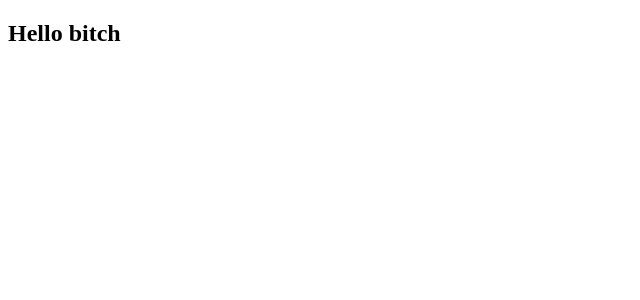
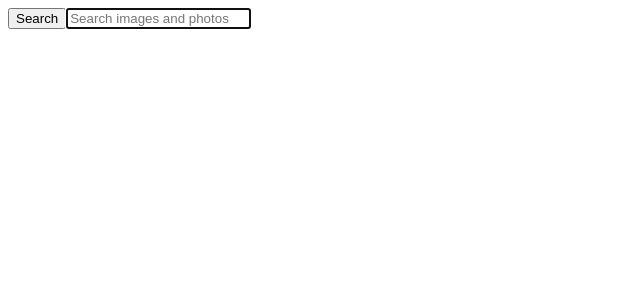
Before and after one commit to juliedevdes/goit-react-hw-03-image-finder, a React (Create React App) app: page / in a window 1280 px wide. Shown: the top 300 px of the page, without its empty margins (0-640 px from the left). Built offline with nearby package versions, Linux system fonts and the light colour scheme.

Commit message:
added search by submit

```diff
--- a/src/App.js
+++ b/src/App.js
@@ -1,10 +1,46 @@
 import React from "react";
 
+import Searchbar from "./components/Searchbar/Serachbar";
+import ImageGallery from "./components/ImageGallery/ImageGallery";
+import Loader from "./components/Loader/Loader";
+
 class App extends React.Component {
+  state = {
+    images: null,
+    pageNum: 1,
+    loading: false,
+    showModal: false,
+  };
+  onImgClick = (e) => {
+    console.log("click on img");
+    console.log(e.target);
+  };
+
+  onSubmit = (query) => {
+    this.setState({ loading: true });
+    fetch(
+      `https://pixabay.com/api/?image_type=photo&orientation=horizontal&q=${query}'&page=${this.state.pageNum}&per_page=12&key=23034166-be8967e0ea66b0703121f1d79`
+    )
+      .then((r) => r.json())
+      .then((imgs) => {
+        this.setState({ images: imgs.hits });
+        // this.setState((prevState) => ({ pageNum: (prevState.pageNum += 1) }));
+      })
+      .finally(() => this.setState({ loading: false }))
+      .catch(console.log);
+  };
+
   render() {
     return (
       <div className="App">
-        <h2>Hello bitch</h2>
+        <Searchbar onSubmit={this.onSubmit} />
+        {this.state.loading && <Loader />}
+        {this.state.images && (
+          <ImageGallery
+            imagesArray={this.state.images}
+            onImgClick={this.onImgClick}
+          />
+        )}
       </div>
     );
   }
--- a/src/components/Button/Button.js
+++ b/src/components/Button/Button.js
@@ -0,0 +1,18 @@
+import React from "react";
+
+export default class Button extends React.Component {
+  onClick() {
+    console.log("click");
+    window.scrollTo({
+      top: document.documentElement.scrollHeight,
+      behavior: "smooth",
+    });
+  }
+  render() {
+    return (
+      <button type="button" onClick={this.onClick}>
+        Load More
+      </button>
+    );
+  }
+}
--- a/src/components/ImageGallery/ImageGallery.js
+++ b/src/components/ImageGallery/ImageGallery.js
@@ -0,0 +1,23 @@
+import React from "react";
+import ImageGalleryItem from "../ImageGalleryItem/ImageGalleryItem";
+import Button from "../Button/Button";
+
+export default class ImageGallery extends React.Component {
+  render() {
+    return (
+      <div>
+        {" "}
+        <ul className="ImageGallery">
+          {this.props.imagesArray.map((img) => (
+            <ImageGalleryItem
+              img={img}
+              key={img.id}
+              onClick={this.props.onImgClick}
+            />
+          ))}
+        </ul>
+        <Button />
+      </div>
+    );
+  }
+}
--- a/src/components/ImageGalleryItem/ImageGalleryItem.js
+++ b/src/components/ImageGalleryItem/ImageGalleryItem.js
@@ -0,0 +1,16 @@
+import React from "react";
+
+export default class ImageGalleryItem extends React.Component {
+  render() {
+    return (
+      <li className="ImageGalleryItem" key={this.props.img.id}>
+        <img
+          src={this.props.img.webformatURL}
+          alt={this.props.img.tags}
+          onClick={this.props.onClick}
+          className="ImageGalleryItem-image"
+        />
+      </li>
+    );
+  }
+}
--- /dev/null
+++ b/src/components/Loader/Loader.js
@@ -0,0 +1,7 @@
+import React from "react";
+
+export default class Loader extends React.Component {
+  render() {
+    return <p>Loading...</p>;
+  }
+}
--- a/src/components/Searchbar/Serachbar.js
+++ b/src/components/Searchbar/Serachbar.js
@@ -0,0 +1,45 @@
+import React from "react";
+
+export default class Searchbar extends React.Component {
+  state = {
+    inputVal: "",
+  };
+
+  handleInputChange = (e) => {
+    this.setState({ inputVal: e.currentTarget.value });
+  };
+
+  reset = () => {
+    this.setState({
+      inputVal: "",
+    });
+  };
+
+  handleSubmit = (e) => {
+    e.preventDefault();
+    this.props.onSubmit(this.state.inputVal);
+    this.reset();
+  };
+
+  render() {
+    return (
+      <header className="Searchbar">
+        <form className="SearchForm" onSubmit={this.handleSubmit}>
+          <button type="submit" className="SearchForm-button">
+            <span className="SearchForm-button-label">Search</span>
+          </button>
+
+          <input
+            value={this.state.inputVal}
+            onChange={this.handleInputChange}
+            className="SearchForm-input"
+            type="text"
+            autoComplete="off"
+            autoFocus
+            placeholder="Search images and photos"
+          />
+        </form>
+      </header>
+    );
+  }
+}
```
Also changed, not shown: src/components/Modal/Modal.js (+13 -0 lines), src/components/Loder/Loader.js (deleted).
